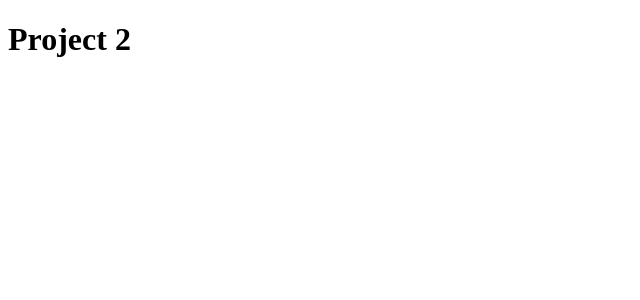
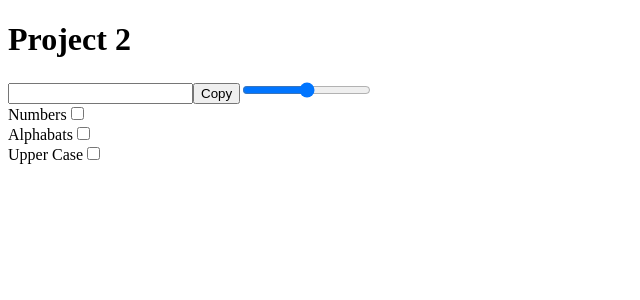
Before and after one commit to sukhendralodhi/reactrevisit, a React (Vite) app: page / in a window 1280 px wide. Shown: the top 300 px of the page, without its empty margins (0-640 px from the left). Built offline with nearby package versions, Linux system fonts and the light colour scheme.

Commit message:
second project added

```diff
--- a/src/components/Project2.jsx
+++ b/src/components/Project2.jsx
@@ -1,7 +1,71 @@
+import { useState } from "react";
+
 const Project2 = () => {
+    const alphabatsGroup = 'abcdefghijklmnopqrstuvwxyz';
+    const numbersGroup = '0123456789';
+
+    const [password, setPassword] = useState('');
+    const [numbers, setNumbers] = useState(false);
+    const [allAlphabats, setAllAlphabats] = useState(false);
+    const [upperCase, setUpperCase] = useState(false);
+    const [message, setMessage] = useState('');
+
+
+    const handlePasswordGenerater = (e) => {
+        let chars = alphabatsGroup;
+
+        if(numbers) {
+            chars += numbersGroup;
+        }
+        if(upperCase) {
+            chars += alphabatsGroup.toUpperCase();
+        }
+
+        let generatedPassword = '';
+        let passwordLength = e.target.value;
+
+        for(let i = 0; i < passwordLength; i++) {
+            let randomNumber = Math.floor(Math.random() * chars.length);
+            generatedPassword += chars[randomNumber];
+        }
+
+        setPassword(generatedPassword);
+    }
+
+    const handleCopy = () => {
+        if(password.length === 0) {
+            setMessage('Please generate a password first!');
+            setTimeout(() => {
+                setMessage('');
+            }, 2000);
+            return;
+        }
+        navigator.clipboard.writeText(password);
+        setMessage('Password copied to clipboard!');
+        setTimeout(() => {
+            setMessage('');
+        }, 2000);
+    }
+
     return (
         <div>
             <h1>Project 2</h1>
+            <h2>{message}</h2>
+            <input value={password} type="text" readOnly />
+            <button onClick={handleCopy}>Copy</button>
+            <input onChange={(e) => handlePasswordGenerater(e)} type="range" min="4" max="20" />
+            <div>
+                <label htmlFor="number">Numbers</label>
+                <input checked={numbers} onChange={() => setNumbers(!numbers)} type="checkbox" id="number" />
+            </div>
+            <div>
+                <label htmlFor="alphabats">Alphabats</label>
+                <input type="checkbox" checked={allAlphabats} onChange={() => setAllAlphabats(!allAlphabats)} id="alphabats"/>
+            </div>
+            <div>
+                <label htmlFor="upperCase">Upper Case</label>
+                <input type="checkbox" checked={upperCase} onChange={() => setUpperCase(!upperCase)} id="upperCase" />
+            </div>
         </div>
     )
 }
```
